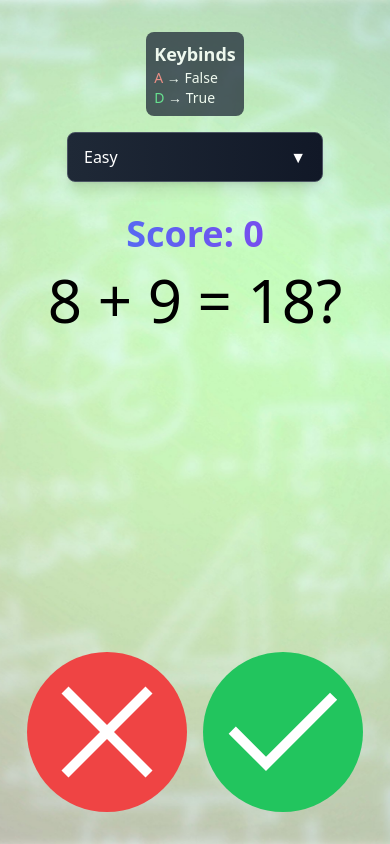
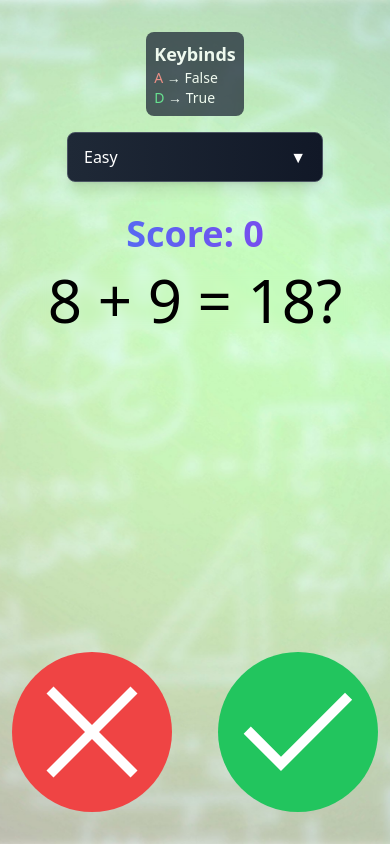
Before and after one commit to muhib-010/crazy-math-game, a React (Vite) app: page / in a window 390 px wide. Built offline with nearby package versions, Linux system fonts and the light colour scheme.

Commit message:
layering fix

```diff
--- a/src/components/ButtonContainer.jsx
+++ b/src/components/ButtonContainer.jsx
@@ -1,6 +1,6 @@
 export default function ButtonContainer({ rightAns, scoreUpdater }) {
   return (
-    <div className="w-full flex justify-evenly lg:justify-between fixed bottom-8 px-3">
+    <div className="w-full -z-10 flex justify-between fixed bottom-8 px-3">
       <button
         onClick={() => scoreUpdater(false)}
         className="cross bg-red-500 h-40 w-40 rounded-full transition-transform duration-200 ease-in-out transform hover:scale-105 active:scale-90"
--- a/src/components/MathDisplay.jsx
+++ b/src/components/MathDisplay.jsx
@@ -26,7 +26,7 @@ export default function MathDisplay(props){
     })
 
     return(
-        <div className="h-28 w-full sm:text-8xl text-6xl flex justify-center text-center mt-4">
+        <div className="w-fit mx-auto px-3 z-50 sm:text-8xl text-6xl h-fit flex justify-center text-center mt-4 bg-opacity-50 backdrop-blur-sm bg-transparent rounded-full">
             <h1>{displayMath}</h1>
         </div>
     )
```
